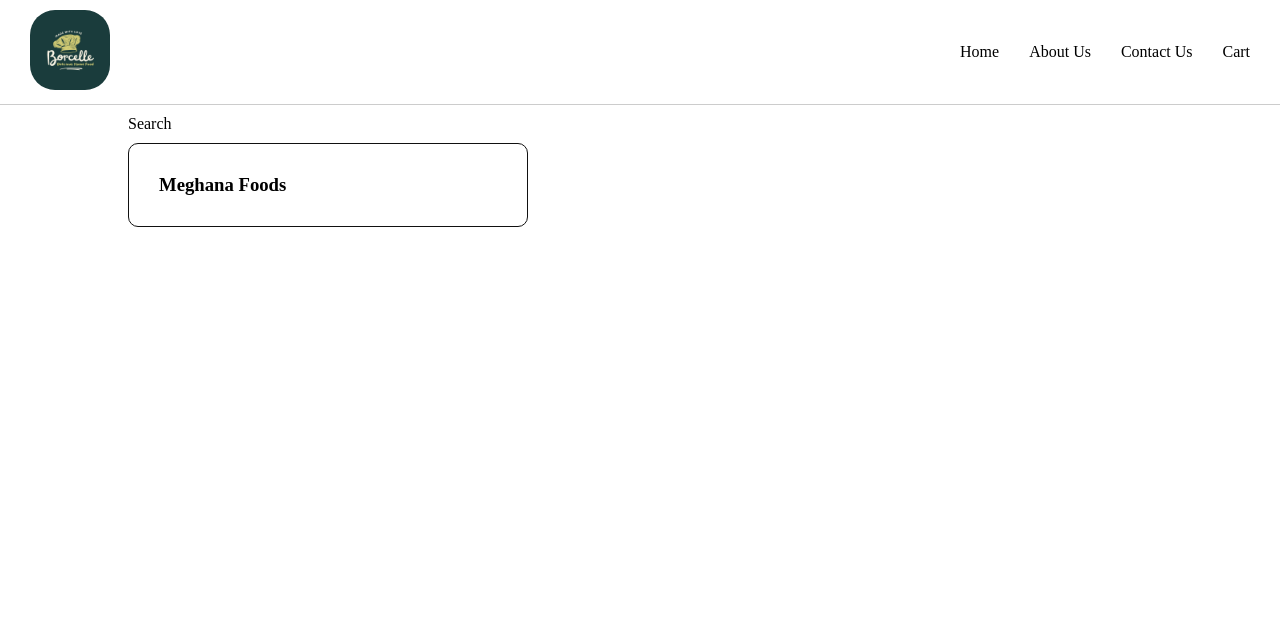
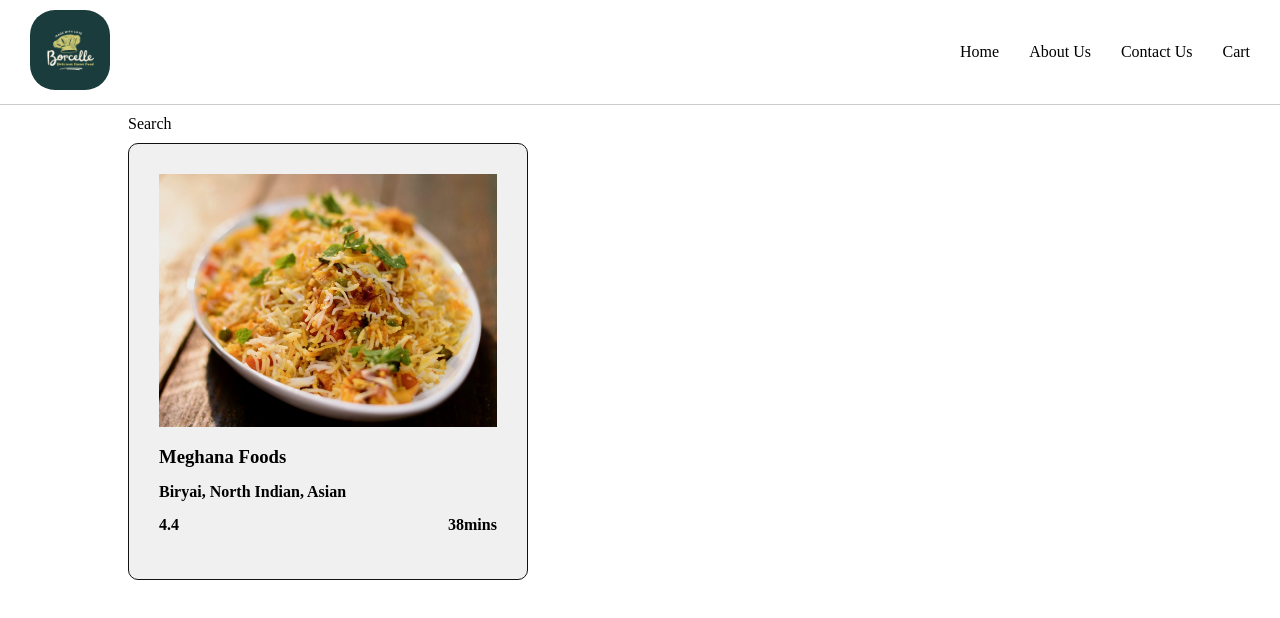
Before and after one commit to bhargavgopal-lanke/React-New, a React (Vite) app: page / in a window 1280 px wide. Shown: the top 618 px of the page. Built offline with nearby package versions, Linux system fonts and the light colour scheme.

Commit message:
css changes for card

```diff
--- a/App.css
+++ b/App.css
@@ -16,13 +16,17 @@ body {
   padding: 10px 30px;
 }
 
-h1, h2, h3, h4, p {
-    margin: 0;
+h1,
+h2,
+h3,
+h4,
+p {
+  margin: 0;
 }
 
 .body-sec {
-    width: 80%;
-    margin: 0 auto;
+  width: 80%;
+  margin: 0 auto;
 }
 
 .nav-items ul li {
@@ -41,14 +45,34 @@ h1, h2, h3, h4, p {
   border-radius: 25px;
 }
 
+.res-card:hover {
+  cursor: pointer;
+  border: 1px solid #ccc;
+}
+
 .res-card {
   width: 33%;
   border: 1px solid #111;
   border-radius: 10px;
   padding: 30px;
   margin-right: 15px;
+  background-color: #f0f0f0;
 }
 
 .search {
   padding: 10px 0;
 }
+
+.res-card h3 {
+  margin-bottom: 15px;
+}
+.res-card .card-btm-sec {
+  display: flex;
+  justify-content: space-between;
+  margin: 15px 0;
+}
+
+.res-card .food-img {
+  max-width: 100%;
+  margin-bottom: 15px;
+}
--- a/components/RestaurentCard.jsx
+++ b/components/RestaurentCard.jsx
@@ -1,9 +1,16 @@
 import React from "react";
+import vegBiryani from "../public/veg-biryani.jpeg";
 
 const RestaurentCard = () => {
   return (
     <div className="res-card">
+      <img src={vegBiryani} className="food-img" />
       <h3>Meghana Foods</h3>
+      <h4>Biryai, North Indian, Asian</h4>
+      <div className="card-btm-sec">
+        <h4>4.4</h4>
+        <h4>38mins</h4>
+      </div>
     </div>
   );
 };
```
Also changed, not shown: public/veg-biryani.jpeg (added).
